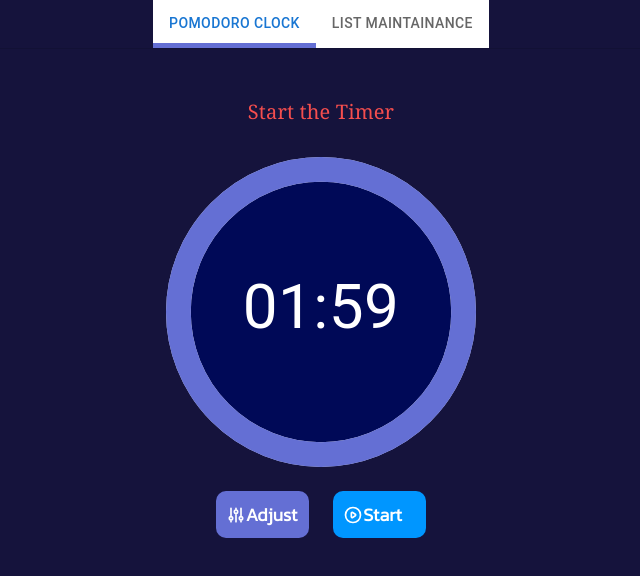
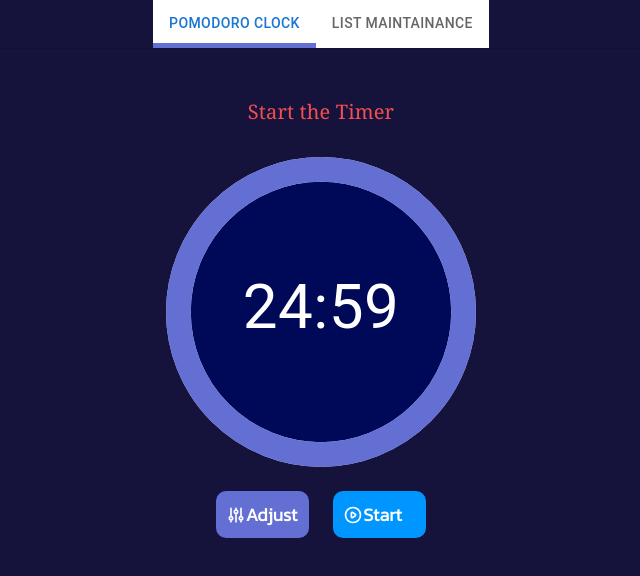
Before and after one commit to AjaiJA/pomodoro-clock, a React (Create React App) app: page / in a window 1280 px wide. Shown: the top 576 px of the page, without its empty margins (319-959 px from the left). Built offline with nearby package versions, Linux system fonts and the light colour scheme.

Commit message:
Deployment

```diff
--- a/src/components/Pomodoro.js
+++ b/src/components/Pomodoro.js
@@ -5,7 +5,7 @@ import Timer from './Timer';
 function Pomodoro() {
   const [limit,setLimit]=useState(0)
   const [limitInput,setLimitInput]=useState(1)
-  const [minute,setMinute]=useState(1)
+  const [minute,setMinute]=useState(24)
   const [second,setSecond]=useState(59)
   const [display,setDisplay]=useState(0)
   const [mode, setMode] = useState('work');
@@ -14,7 +14,7 @@ function Pomodoro() {
   const [isRunning,setIsRunning]=useState(true)
   const [percentage,setPercentage]=useState(100)
   const isRunningRef=useRef(isRunning)
-  const [time1,setTime1]=useState("00:2:00")
+  const [time1,setTime1]=useState("00:25:00")
   const [time2,setTime2]=useState("00:0:00")
 
   let startTimer=()=>{
@@ -40,11 +40,11 @@ function Pomodoro() {
       }
       if(second===0){
         if(minute===0){
-          setMinute(!isBreak ? 1 : 1)
+          setMinute(!isBreak ? 4 : 24)
 
           if(!isBreak) {
             setMode("break")
-            setTime1("00:2:00")
+            setTime1("00:5:00")
             console.log("break : " + limitInput)
             setIsBreak(!isBreak)
           }
@@ -52,7 +52,7 @@ function Pomodoro() {
             setDisplay(display+1)
             setLimitInput(limitInput-1)
             setMode("work")
-            setTime1("00:2:00")
+            setTime1("00:25:00")
           }
           setSecond(59)
         }
```
